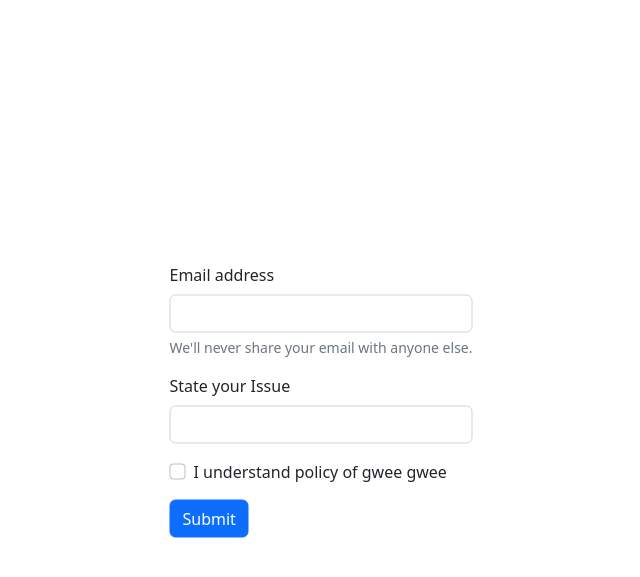
After one commit to KaungMinSett/gwee, a Python web app: template templates/report_form.html in a window 1280 px wide. The commit adds this page. Shown: the top 577 px of the page, without its empty margins (319-959 px from the left). Run offline with Jinja, Linux system fonts and the light colour scheme; the template is opened without the code that fills it, so the values that code supplies are empty.

Commit message:
added report form and thank you page

```diff
--- a/templates/home.html
+++ b/templates/home.html
@@ -66,7 +66,7 @@
 
                   </ul>
                   <hr>
-                  <textarea class="form-control" placeholder="What's on your mind?"></textarea>
+                  <textarea class="form-control" placeholder="Create another post?"></textarea>
                   <hr>
                   <ul class='list-inline'>
 
--- /dev/null
+++ b/templates/report_form.html
@@ -0,0 +1,44 @@
+<!DOCTYPE html>
+
+<html lang="en">
+
+<head>
+    <meta name="viewport" content="width = device-width, initial-scale = 1">
+
+    <link href="https://cdn.jsdelivr.net/npm/bootstrap@5.2.0-beta1/dist/css/bootstrap.min.css" rel="stylesheet"
+        integrity="sha384-0evHe/X+R7YkIZDRvuzKMRqM+OrBnVFBL6DOitfPri4tjfHxaWutUpFmBp4vmVor" crossorigin="anonymous">
+
+
+    <link href="styles.css" rel="stylesheet">
+
+
+    <title>Gwee Gwee</title>
+</head>
+
+<body>
+
+    <section>
+        <main>
+            <div  class="container report-form">
+                <form id = "form-login">
+                    <div class="mb-3">
+                      <label for="exampleInputEmail1" class="form-label">Email address</label>
+                      <input type="email" class="form-control" id="exampleInputEmail1" aria-describedby="emailHelp">
+                      <div id="emailHelp" class="form-text">We'll never share your email with anyone else.</div>
+                    </div>
+                    <div class="mb-3">
+                      <label for="exampleInputPassword1" class="form-label">State your Issue</label>
+                      <input type="textfield" class="form-control" id="exampleInputText">
+                    </div>
+                    <div class="mb-3 form-check">
+                      <input type="checkbox" class="form-check-input" id="exampleCheck1">
+                      <label class="form-check-label" for="exampleCheck1">I understand policy of gwee gwee</label>
+                    </div>
+                    <button type="submit" class="btn btn-primary">Submit</button>
+                  </form>
+
+            </div>
+
+        </main>
+    </section>
+</body>
--- a/templates/styles.css
+++ b/templates/styles.css
@@ -129,31 +129,13 @@ nav .navbar-nav li a{
      text-decoration: none;
  }
 
- /* .social-post .list-inline {
-     border-bottom: 1px solid #ddd;
-     padding-bottom: 10px;
- } */
+
 
  .social-post .list-inline li {
 
      display:inline;
  }
-/*
- .social-post .list-inline li.active::after {
-     position: absolute;
-     display: block;
-     width: 0;
-     height: 0;
-     content: "";
-     top: 30px;
-     left: 50%;
-     left: -webkit-calc(50% - 5px);
-     left: -moz-calc(50%-5px);
-     left: calc(50% - 5px);
-     border-left: 5px solid transparent;
-     border-right: 5px solid transparent;
-     border-top: 5px solid #dddddd;
- } */
+
 
  .social-post .list-inline li.active a {
      color: #222222;
@@ -168,9 +150,7 @@ nav .navbar-nav li a{
      box-shadow: none;
  }
 
- /* .social-post .list-inline {
-     padding: 10px;
- } */
+
 
 
 
@@ -178,11 +158,7 @@ nav .navbar-nav li a{
      margin-left: 10px;
  }
 
- /* .social-post .post-actions {
-     margin: 0;
-     background-color: #f6f7f8;
-     border-top-color: #e9eaed;
- } */
+
 
 
  .pull-right{
@@ -195,4 +171,55 @@ nav .navbar-nav li a{
     bottom: 20px;
     right: 20px;
     display: none;
+
   }
+
+/*
+  .report-form{
+    margin: 0 auto;
+
+    vertical-align:middle;
+  } */
+
+  #form-login {
+    left      : 50%;
+    top       : 50%;
+    position  : absolute;
+    transform : translate(-50%, -50%);
+}
+
+/* .thanks {
+    object-fit: cover;
+    max-width: 100%;
+    max-height: 100%;
+    overflow-y: hidden;
+    overflow-x: hidden;
+} */
+
+.thanks-img {
+
+    /* position:fixed; */
+
+
+
+
+
+
+
+
+
+
+
+
+   }
+
+
+   #thanks{
+    color: #ed6961;
+
+    left      : 50%;
+    top       : 50%;
+    /* position  : absolute; */
+    transform : translate(-50%, -50%);
+
+   }
```
Also changed, not shown: templates/index.html (+11 -4 lines), templates/thank_you.html (added, +34 -0 lines).
